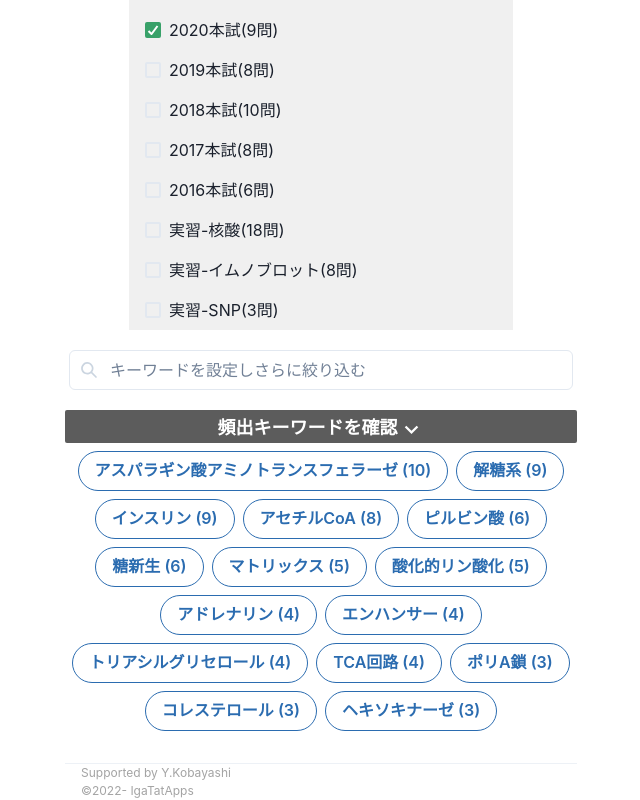
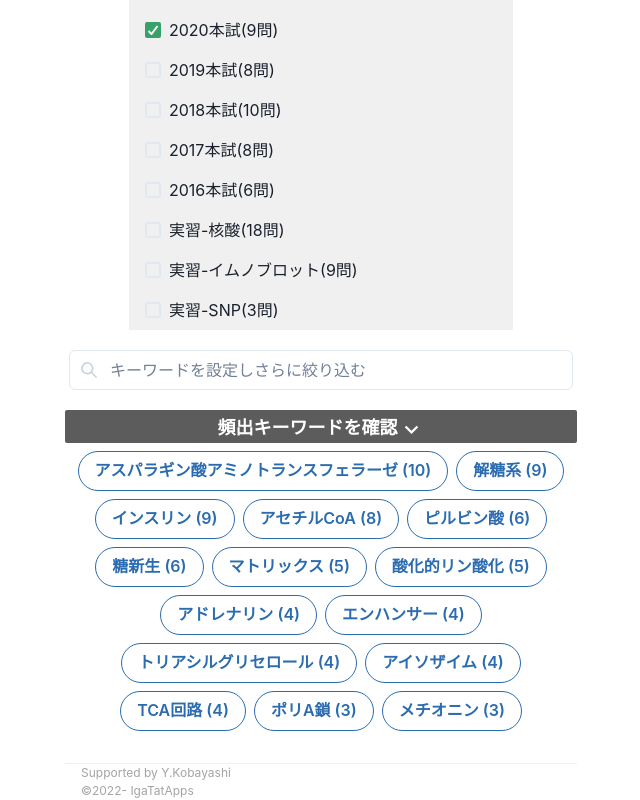
Before and after one commit to Hi09092002/Nahinata, a React (Create React App) app: page / in a window 1280 px wide. Shown: the part 747-1547 px from the top of the page, without its empty margins (319-959 px from the left). Built offline with nearby package versions, Linux system fonts and the light colour scheme.

Commit message:
added questions

```diff
--- a/src/useQuestionList.js
+++ b/src/useQuestionList.js
@@ -1,6 +1,7 @@
 import { useState } from 'react'
 
 // import q1 from './img/question/220613-1.JPG'
+import SAM from './img/answer/SAM.png'
 import ammonia from './img/answer/ammonia.png'
 import RTPCR from './img/answer/RTPCR.png'
 import Xgal from './img/answer/Xgal.png'
@@ -1511,7 +1512,17 @@ export const useQuestionList = () => {
           answer:
             '暗室で蛍光するバンドをX線フィルムに現像しようとしたが、あまりはっきりと映らなかった。その後免疫染色によって位置関係を確認した。AST1に相当するバンドの他、その2量体や別の長さのバンドも確認できた。',
           commentary:
-            '大腸菌を用いて精製したASTとF4画分のSDS-PAGEの結果を比べることで、分子量の観点からASTの存在を確認できる実験。（酵素の実験では活性の観点からASTの存在を確認しようとした）バンドがぼやけるのはモノクローナル抗体を使ったため（ASTのランダムな一部分と配列が同じなら抗体が結合してしまう）。',
+            '大腸菌を用いて精製したASTとF4画分のSDS-PAGEの結果を比べることで、分子量の観点からASTの存在を確認できる実験。（酵素の実験では活性の観点からASTの存在を確認しようとした）バンドがぼやけるのはモノクローナル抗体を使ったため（ASTのランダムな一部分と配列が同じなら抗体が結合してしまう）。その他、バンドの濃さで絶対量を比べることができる・CBB染色など',
+        },
+        {
+          detailInfo: '',
+          questionImg: [],
+          questionSentence: 'kDaの読み方と意味は？',
+          answerImg: [],
+          answer:
+            'キロダルトン。タンパク質などの巨大分子で、厳密な分子量が求めにくいものの大きさをいうときの単位で、厳密には分子量ではない（分子量は無名数で単位なし）。',
+          commentary:
+            'Daは数値的には分子量に等しいが、分子量は1molあたりの相対質量で無名数であるのに対し、ダルトンは「分子1個の質量」を表すのに使う。分子量の概念に当てはまらない染色体・リボソームなどのタンパク質の質量を表すのに用いられる。',
         },
         {
           detailInfo: 'レポート1日目',
@@ -1556,7 +1567,7 @@ export const useQuestionList = () => {
             'lacZ由来119bp + TAクローニングによる1bp + AST1の5’非翻訳領域21bp =total141bp →47アミノ酸分だけ野生型ASTに比べて大きくなる。野生型AST1は413アミノ酸なので、大腸菌から生成されるAST1の分子量は合計460アミノ酸→50600Daに相当する。数値的には分子量に等しいが、厳密にはDa(Dalton)は分子量の単位ではない。',
         },
         {
-          detailInfo: 'レポート2日目',
+          detailInfo: 'レポート3日目',
           questionImg: [],
           questionSentence:
             'イムノブロットのシグナルが検出されたのはどのサンプルか。また、シグナルの位置・強度にはどのような関係が認められたか。',
@@ -1567,7 +1578,7 @@ export const useQuestionList = () => {
             'これによってAST1だと思われる抽出物が、AST1に対応する塩基配列から合成された正真正銘のAST1と同じくらいの分子量であることを確認できた。→酵素実習ではAST1のような作用を持つタンパク質を抽出できただけで、本当にAST1である確認が不十分であった。例えばミトコンドリアには同じ作用をもつが分子量が小さい（約30kDa?）AST2が存在する。',
         },
         {
-          detailInfo: 'レポート2日目',
+          detailInfo: 'レポート3日目',
           questionImg: [],
           questionSentence:
             '第1日目に予想したAST1の推定分子量とイムノブロットのシグナルから推定された分子量について比較し、差異がある場合にはその理由を考察しなさい。',
@@ -1585,14 +1596,7 @@ export const useQuestionList = () => {
         //   answer: '',
         //   commentary: '',
         // },
-        // {
-        //   detailInfo: '',
-        //   questionImg: [],
-        //   questionSentence: '',
-        //   answerImg: [],
-        //   answer: '',
-        //   commentary: '',
-        // },
+
         // {
         //   detailInfo: '',
         //   questionImg: [],
@@ -1611,11 +1615,11 @@ export const useQuestionList = () => {
           questionImg: [],
           questionSentence:
             '制限酵素が認識する塩基配列は6~8塩基程度のものが多く、ある制限酵素が発現している細菌自身のDNA鎖の中にもその認識配列は存在する。では、この細菌のDNA鎖が自身の制限酵素で切断・破壊されることはないのだろうか？',
-          answerImg: [],
+          answerImg: [SAM],
           answer:
             'メチル化などで自身のDNAを修飾することによって、切断を免れている。',
           commentary:
-            '例えば大腸菌は自身のDNAをメチル化することによって、外来DNAを区別して分解する。',
+            '例えば大腸菌は自身のDNAをメチル化することによって、外来DNAを区別して分解する。このときのメチル基供与体はS-アデノシルメチオニン(SAM)で、メチオニンとATPから生成され、メチル基転移反応を行った後はN-メチルTHF(葉酸由来)とメチルコバラミン(ビタミンB12由来)によってSAMに再合成されるか、ピリドキシン(ビタミンB₆)などによってシステインへ合成される。',
         },
         {
           detailInfo: '課題2',
@@ -1625,7 +1629,7 @@ export const useQuestionList = () => {
           answerImg: [],
           answer:
             'isoschizomerは同じ配列を認識する制限酵素のことで、同じ形の切断端を作る。',
-          commentary: '',
+          commentary: '関連：アイソザイム',
         },
         {
           detailInfo: '課題3',
```
Also changed, not shown: src/img/answer/SAM.png (added), 8 other files (tests, documents, lock files or other folders).
